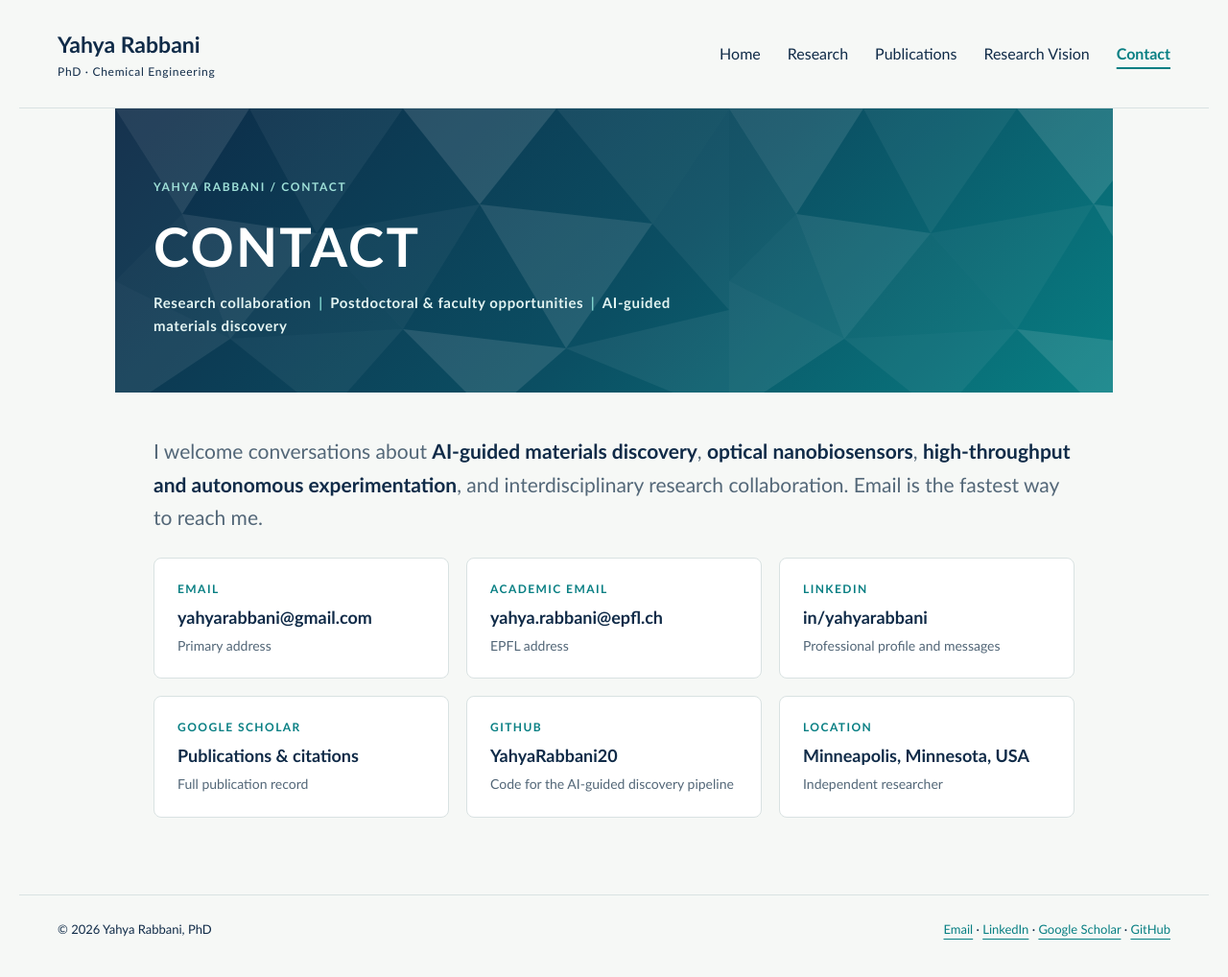
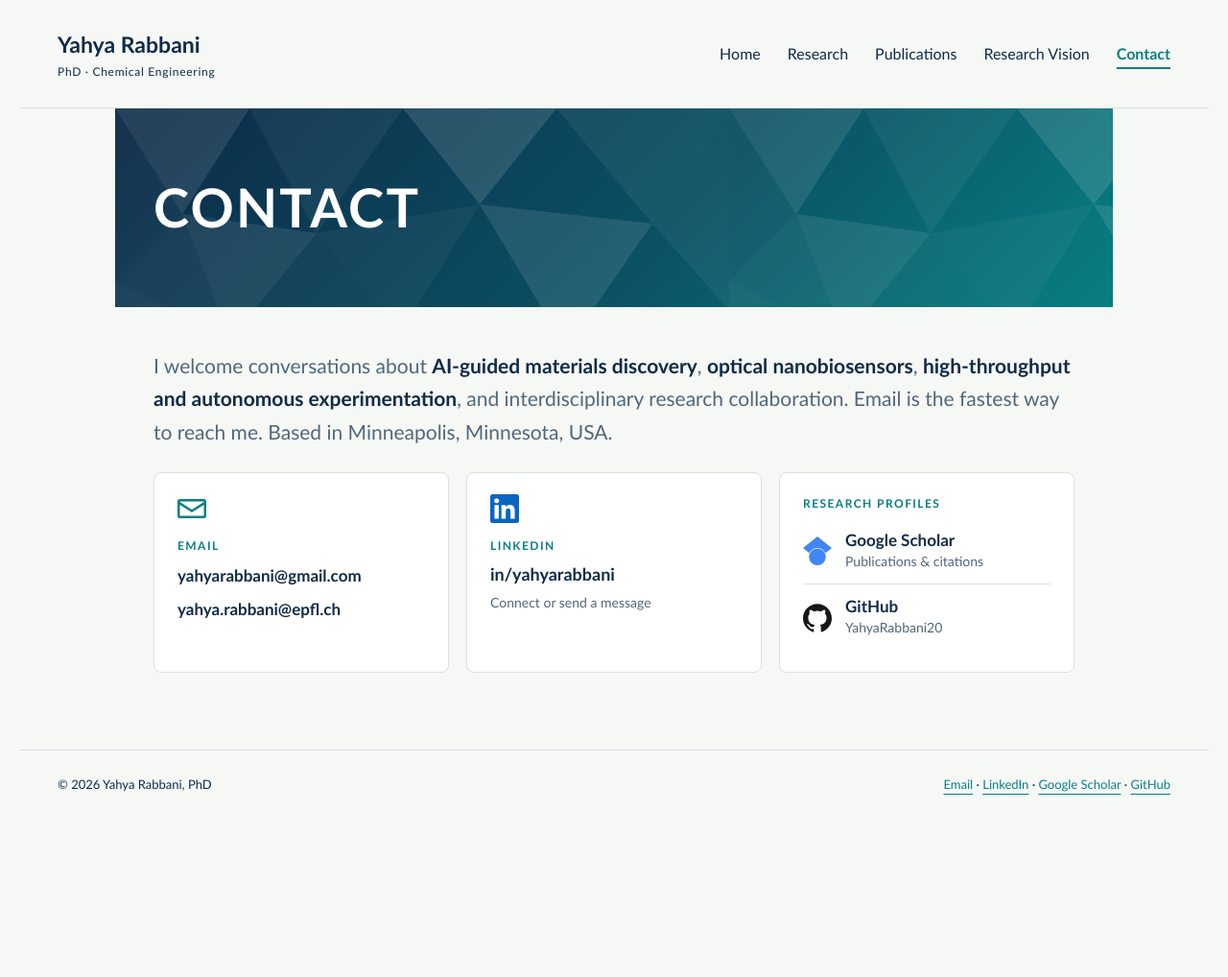
Before and after one commit to YahyaRabbani20/YahyaRabbani, a Jekyll site: the page built from _pages/contact.md, in a window 1280 px wide. Shown: the whole page at 96% size. Built offline with Jekyll 4.4.1, drawn with Linux system fonts in a browser that asks for light colours; after the commit the page ends 900 px from its top, so only the background shows below that.

Commit message:
Revise contact section with updated details
Updated contact information and added location details.

```diff
--- a/_pages/contact.md
+++ b/_pages/contact.md
@@ -10,42 +10,35 @@ excerpt: "Get in touch with Yahya Rabbani about nanobiosensing, AI-guided materi
 ---
 
 <section class="page-banner">
-  <p class="eyebrow">Yahya Rabbani / Contact</p>
   <h1>Contact</h1>
-  <p class="keywords">Research collaboration<span>|</span>Postdoctoral &amp; faculty opportunities<span>|</span>AI-guided materials discovery</p>
 </section>
 
-<p class="statement">I welcome conversations about <strong>AI-guided materials discovery</strong>, <strong>optical nanobiosensors</strong>, <strong>high-throughput and autonomous experimentation</strong>, and interdisciplinary research collaboration. Email is the fastest way to reach me.</p>
+<p class="statement">I welcome conversations about <strong>AI-guided materials discovery</strong>, <strong>optical nanobiosensors</strong>, <strong>high-throughput and autonomous experimentation</strong>, and interdisciplinary research collaboration. Email is the fastest way to reach me. Based in Minneapolis, Minnesota, USA.</p>
 
-<div class="contact-grid">
-  <a class="contact-card" href="mailto:yahyarabbani@gmail.com">
+<div class="contact-grid three">
+  <div class="contact-card">
+    <svg class="icon" viewBox="0 0 24 24" aria-hidden="true"><path fill="#087f83" d="M2 4h20a2 2 0 0 1 2 2v12a2 2 0 0 1-2 2H2a2 2 0 0 1-2-2V6a2 2 0 0 1 2-2zm0 2v.4l10 6.3 10-6.3V6H2zm20 2.8-9.5 6a1 1 0 0 1-1 0L2 8.8V18h20V8.8z"/></svg>
     <span class="label">Email</span>
-    <span class="value">yahyarabbani@gmail.com</span>
-    <span class="hint">Primary address</span>
-  </a>
-  <a class="contact-card" href="mailto:yahya.rabbani@epfl.ch">
-    <span class="label">Academic email</span>
-    <span class="value">yahya.rabbani@epfl.ch</span>
-    <span class="hint">EPFL address</span>
-  </a>
+    <div class="contact-lines">
+      <a href="mailto:yahyarabbani@gmail.com">yahyarabbani@gmail.com</a>
+      <a href="mailto:yahya.rabbani@epfl.ch">yahya.rabbani@epfl.ch</a>
+    </div>
+  </div>
   <a class="contact-card" href="https://www.linkedin.com/in/yahyarabbani/">
+    <svg class="icon" viewBox="0 0 24 24" aria-hidden="true"><path fill="#0A66C2" d="M20.447 20.452h-3.554v-5.569c0-1.328-.027-3.037-1.852-3.037-1.853 0-2.136 1.445-2.136 2.939v5.667H9.351V9h3.414v1.561h.046c.477-.9 1.637-1.85 3.37-1.85 3.601 0 4.267 2.37 4.267 5.455v6.286zM5.337 7.433c-1.144 0-2.063-.926-2.063-2.065 0-1.138.92-2.063 2.063-2.063 1.14 0 2.064.925 2.064 2.063 0 1.139-.925 2.065-2.064 2.065zm1.782 13.019H3.555V9h3.564v11.452zM22.225 0H1.771C.792 0 0 .774 0 1.729v20.542C0 23.227.792 24 1.771 24h20.451C23.2 24 24 23.227 24 22.271V1.729C24 .774 23.2 0 22.222 0h.003z"/></svg>
     <span class="label">LinkedIn</span>
     <span class="value">in/yahyarabbani</span>
-    <span class="hint">Professional profile and messages</span>
-  </a>
-  <a class="contact-card" href="https://scholar.google.com/citations?user=gk2vj4YAAAAJ&amp;hl=en">
-    <span class="label">Google Scholar</span>
-    <span class="value">Publications &amp; citations</span>
-    <span class="hint">Full publication record</span>
-  </a>
-  <a class="contact-card" href="https://github.com/YahyaRabbani20">
-    <span class="label">GitHub</span>
-    <span class="value">YahyaRabbani20</span>
-    <span class="hint">Code for the AI-guided discovery pipeline</span>
+    <span class="hint">Connect or send a message</span>
   </a>
   <div class="contact-card">
-    <span class="label">Location</span>
-    <span class="value">Minneapolis, Minnesota, USA</span>
-    <span class="hint">Independent researcher</span>
+    <span class="label">Research profiles</span>
+    <a class="contact-row" href="https://scholar.google.com/citations?user=gk2vj4YAAAAJ&amp;hl=en">
+      <svg viewBox="0 0 24 24" aria-hidden="true"><path fill="#4285F4" d="M5.242 13.769L0 9.5 12 0l12 9.5-5.242 4.269C17.548 11.249 14.978 9.5 12 9.5c-2.977 0-5.548 1.748-6.758 4.269zM12 10a7 7 0 1 0 0 14 7 7 0 0 0 0-14z"/></svg>
+      <span class="t"><strong>Google Scholar</strong><small>Publications &amp; citations</small></span>
+    </a>
+    <a class="contact-row" href="https://github.com/YahyaRabbani20">
+      <svg viewBox="0 0 24 24" aria-hidden="true"><path fill="#181717" d="M12 .297c-6.63 0-12 5.373-12 12 0 5.303 3.438 9.8 8.205 11.385.6.113.82-.258.82-.577 0-.285-.01-1.04-.015-2.04-3.338.724-4.042-1.61-4.042-1.61C4.422 18.07 3.633 17.7 3.633 17.7c-1.087-.744.084-.729.084-.729 1.205.084 1.838 1.236 1.838 1.236 1.07 1.835 2.809 1.305 3.495.998.108-.776.417-1.305.76-1.605-2.665-.3-5.466-1.332-5.466-5.93 0-1.31.465-2.38 1.235-3.22-.135-.303-.54-1.523.105-3.176 0 0 1.005-.322 3.3 1.23.96-.267 1.98-.399 3-.405 1.02.006 2.04.138 3 .405 2.28-1.552 3.285-1.23 3.285-1.23.645 1.653.24 2.873.12 3.176.765.84 1.23 1.91 1.23 3.22 0 4.61-2.805 5.625-5.475 5.92.42.36.81 1.096.81 2.22 0 1.606-.015 2.896-.015 3.286 0 .315.21.69.825.57C20.565 22.092 24 17.592 24 12.297c0-6.627-5.373-12-12-12"/></svg>
+      <span class="t"><strong>GitHub</strong><small>YahyaRabbani20</small></span>
+    </a>
   </div>
 </div>
```
